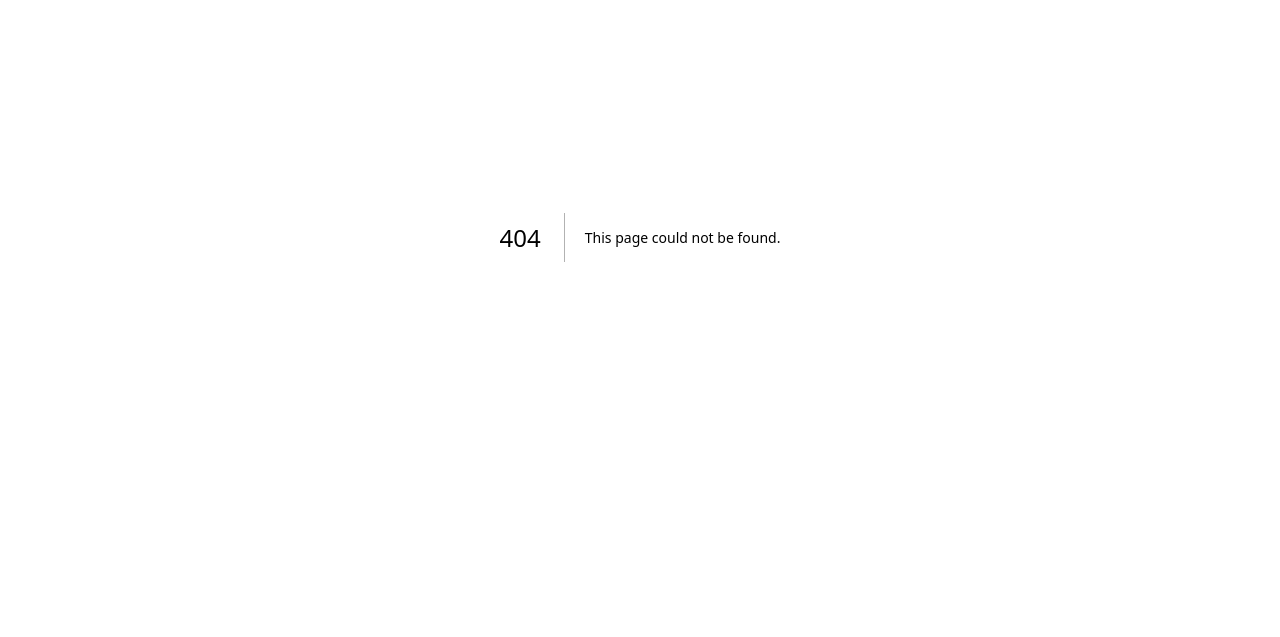
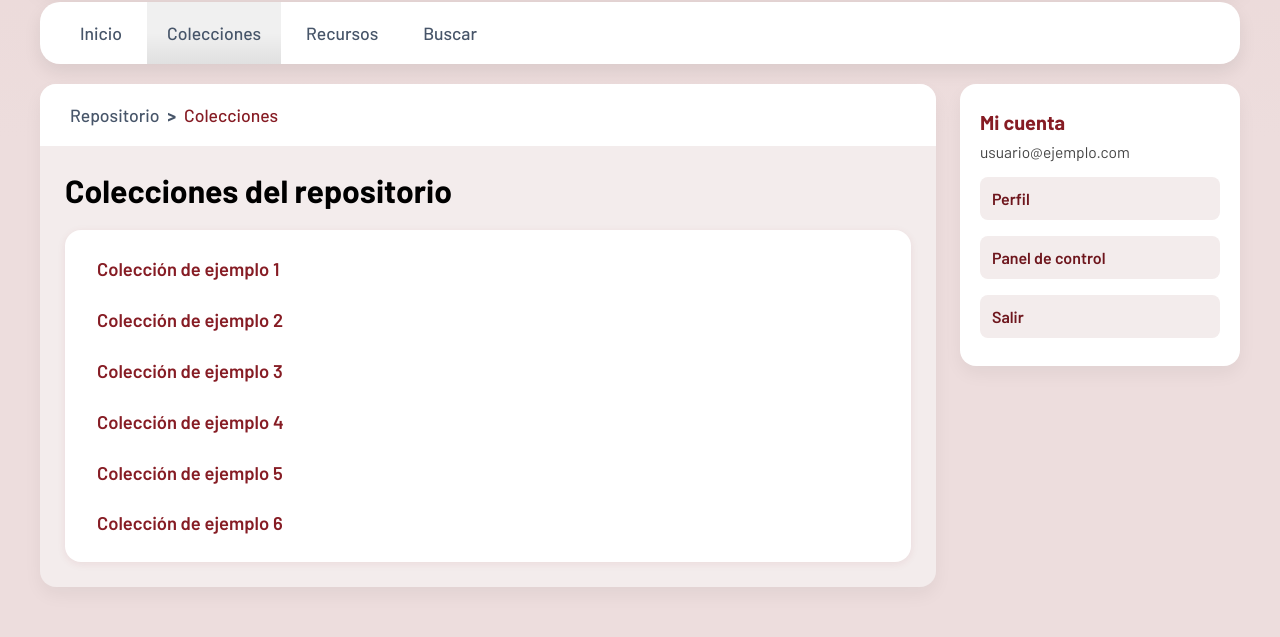
Before and after one commit to gerardowacker/conexionub, a Next.js app: page /repositorio/colecciones in a window 1280 px wide. Before the commit this address had no page. Shown: the part 263-900 px from the top of the page. Built offline with nearby package versions, Linux system fonts and the light colour scheme; no server answers.

Commit message:
Moved collections from homepage into its own page

```diff
--- /dev/null
+++ b/src/app/repositorio/colecciones/page.module.css
@@ -0,0 +1,33 @@
+.title {
+    margin-top: 0;
+}
+
+.collections {
+    margin: 0 0;
+    background: white;
+    border-radius: var(--radius);
+    box-shadow: 0 2px 8px rgba(134, 28, 36, 0.08);
+    padding: 1rem;
+    list-style: none;
+}
+
+.collection {
+    display: block;
+    color: var(--ub-red);
+    font-size: 1.15rem;
+    font-weight: 600;
+    padding: 0.75rem 1rem;
+    border-radius: calc(var(--radius) / 2);
+    margin-bottom: 0.3rem;
+    transition: background .2s, color .2s;
+    text-decoration: none;
+}
+
+.collection:hover {
+    background: var(--bg-darker);
+    color: var(--ring);
+}
+
+.collections li:last-child .collection {
+    margin-bottom: 0;
+}
--- /dev/null
+++ b/src/app/repositorio/colecciones/page.tsx
@@ -0,0 +1,33 @@
+import Container from "@/components/container/Container";
+import Link from "next/link";
+import styles from './page.module.css';
+
+export default function Collections()
+{
+    return (
+        <Container id={'colecciones'}
+                   crumb={['Repositorio', <Link key={'Colecciones'} href={'#colecciones'}>Colecciones</Link>]}>
+            <h1 className={styles['title']}>Colecciones del repositorio</h1>
+            <ul className={styles['collections']}>
+                <li><Link href={'/repositorio/coleccion/ejemplo'} className={styles['collection']}>Colección de
+                    ejemplo
+                    1</Link></li>
+                <li><Link href={'/repositorio/coleccion/ejemplo'} className={styles['collection']}>Colección de
+                    ejemplo
+                    2</Link></li>
+                <li><Link href={'/repositorio/coleccion/ejemplo'} className={styles['collection']}>Colección de
+                    ejemplo
+                    3</Link></li>
+                <li><Link href={'/repositorio/coleccion/ejemplo'} className={styles['collection']}>Colección de
+                    ejemplo
+                    4</Link></li>
+                <li><Link href={'/repositorio/coleccion/ejemplo'} className={styles['collection']}>Colección de
+                    ejemplo
+                    5</Link></li>
+                <li><Link href={'/repositorio/coleccion/ejemplo'} className={styles['collection']}>Colección de
+                    ejemplo
+                    6</Link></li>
+            </ul>
+        </Container>
+    )
+}
```
